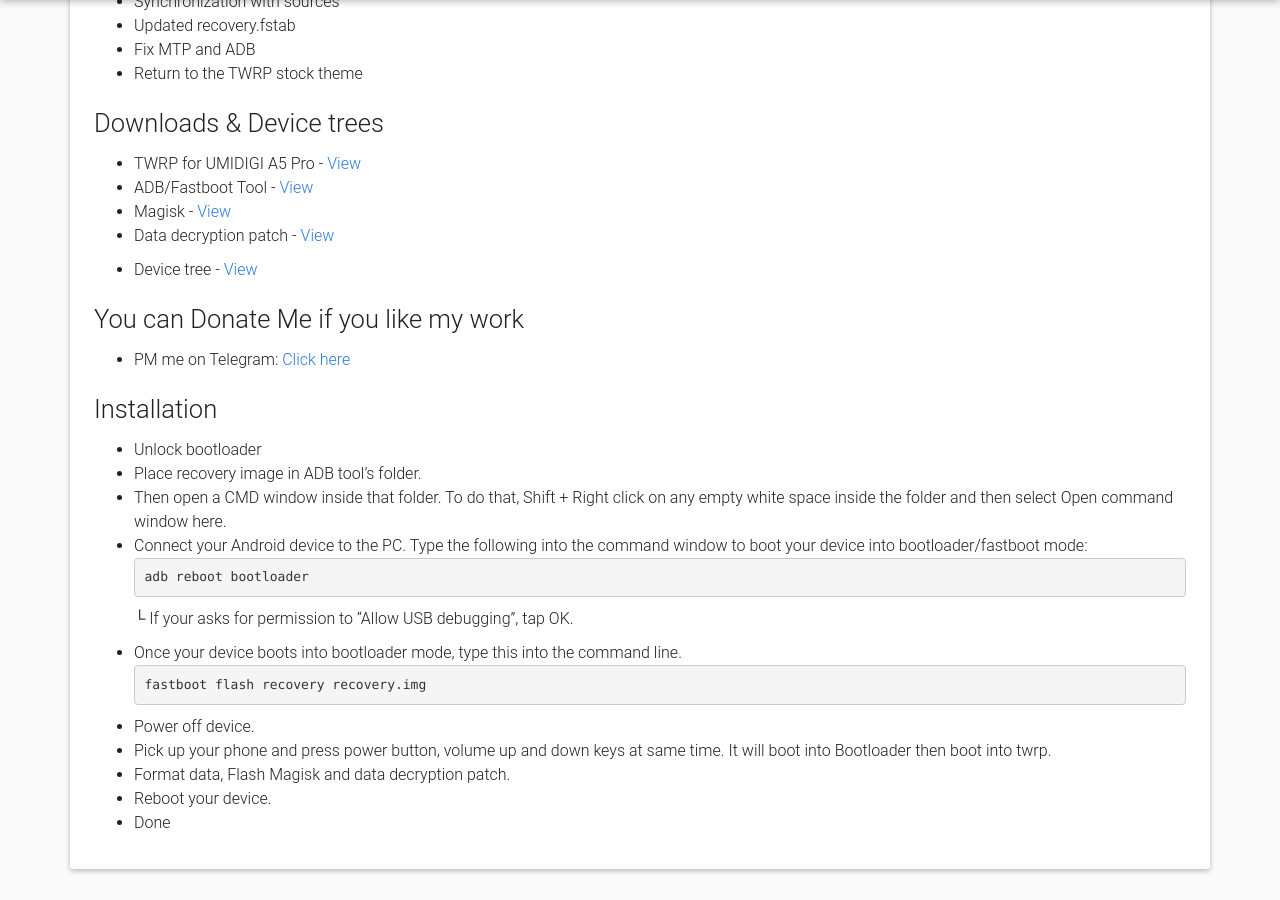
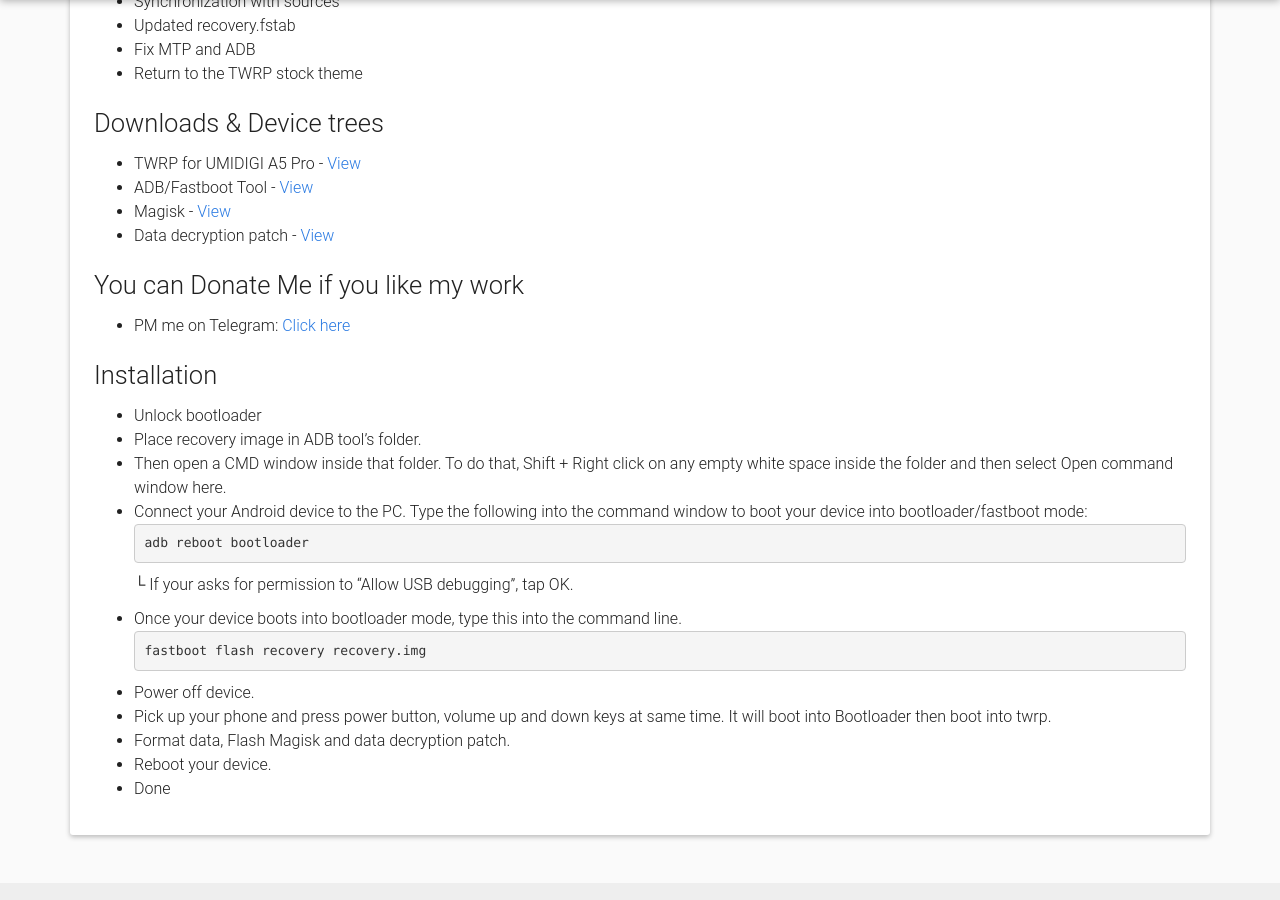
Before and after one commit to Hadenix/Hadenix.github.io, a Jekyll site: the page built from _posts/2021-03-03-twrp-3.5.x-breeze.md, in a window 1280 px wide and 900 px high, scrolled down 1262 px. Built offline with Jekyll 4.4.1, drawn with Linux system fonts in a browser that asks for light colours; nearby versions of some CDN libraries.

Commit message:
Update 2021-03-03-twrp-3.5.x-breeze.md

```diff
--- a/_posts/2021-03-03-twrp-3.5.x-breeze.md
+++ b/_posts/2021-03-03-twrp-3.5.x-breeze.md
@@ -29,8 +29,6 @@
 * Magisk - [View](https://github.com/topjohnwu/Magisk/releases)
 * Data decryption patch - [View](https://androidfilehost.com/?fid=6006931924117935374)
 
-* Device tree - [View](https://github.com/UMIDIGI-MT6763-Development/android_device_umidigi_breeze)
-
 ### You can Donate Me if you like my work
 * PM me on Telegram: [Click here](https://web.telegram.org/#/im?p=@Hadenix)
 
```
